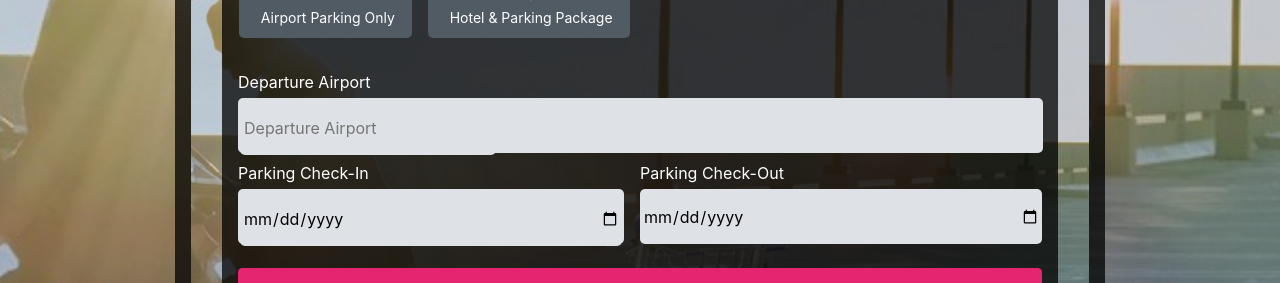
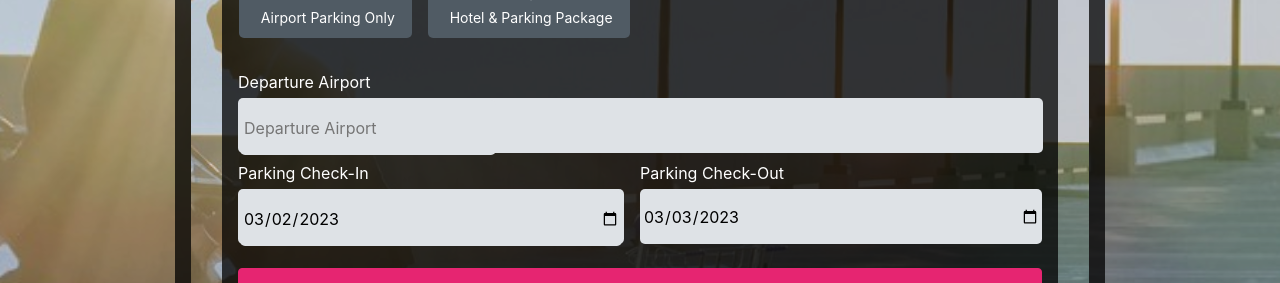
Before and after one commit to Ranjeet-K-Balobal/AIRPORT_CAR_PARKING, a React (Create React App) app in the folder frontend/: page / in a window 1280 px wide. Shown: the part 669-952 px from the top of the page. Built offline with nearby package versions, Linux system fonts and the light colour scheme.

Commit message:
Step 5: Date operations using Moment.js

```diff
--- a/frontend/src/pages/Searchform.js
+++ b/frontend/src/pages/Searchform.js
@@ -1,72 +1,97 @@
-import React,{useState} from "react";
+import React from "react";
+import {useState} from "react";
+import moment from 'moment';
+const SearchForm =()=>{
+    const today = moment().format('YYYY-MM-DD').toString();
+    const tomorrow = moment().add(1,'days').format('YYYY-MM-DD').toString();
 
-const SearchForm = () => {
-    const[departureAirport,setDepartureAirport ]= useState('');
-    const[parkingCheckIn,setParkingCheckIn ]= useState('');
-    const[parkingCheckOut,setParkingCheckOut ]= useState('');
-    const[errors,SetErrors]=useState({
+    const [departureAirport,setDepartureAirport] = useState('');
+    const [parkingCheckIn,setparkingCheckIn] = useState(today);
+    const [parkingCheckOut,setparkingCheckOut] = useState(tomorrow);
+
+    const [error,setError] = useState(
+      {
         departureAirport:false,
         parkingCheckIn:false,
         parkingCheckOut:false
+      }
+    )
 
-    })
+    const departureAirportHandler=(e)=>{
+      const {value} = e.target;
+      setDepartureAirport(value);
+      if(e.target.value)
+      {
+        setError((err)=>({...error,departureAirport:false}))
+      }
+    }
+    const parkingCheckInHandler = (e)=>{
+      const {value}  = e.target;
+      setparkingCheckIn(value);
+      if(e.target.value)
+      {
+        setError((error) => ({ ...error, parkingCheckIn: false }));
+      }
+      if (moment(value) > moment(parkingCheckOut))
+      {
+        setError((error) => ({ ...error, parkingCheckIn: true }));
+      }
+      else
+      {
+        setError((error) => ({ ...error, parkingCheckIn: false }));
+      }
+    }
+    const parkingCheckOutHandler = (e) =>{
+      const {value} = e.target;
+      setparkingCheckOut(value);
+      if(e.target.value)
+      {
+        setError((err) => ({ ...error, parkingCheckOut: false }));
+      }
+      if (moment(parkingCheckIn) > moment(value))
+      {
+        setError((err) => ({ ...error, parkingCheckOut: true }));
+      }
+      else
+      {
+        setError((err) => ({ ...error, parkingCheckOut: false }));
+      }
+    }
 
-    const onSubmitHandler = (e) => {
+    const onSubmitHandler = (e) =>{
       e.preventDefault();
-
+      if (moment(parkingCheckIn) > moment(parkingCheckOut))
+      {
+        setError((error) => ({ ...error, parkingCheckOut: true }))
+      }
+      else{
 
         if(departureAirport && parkingCheckIn && parkingCheckOut)
         {
-            alert("Form Submitted")
+          alert('Form has been submitted successfully 👍')
         }
         else{
-            SetErrors({
-                departureAirport:!departureAirport,
-                parkingCheckIn:!parkingCheckIn,
-                parkingCheckOut:!parkingCheckOut
+          setError({
+            departureAirport: !departureAirport,
+            parkingCheckIn: !parkingCheckIn,
+            parkingCheckOut: !parkingCheckOut,
           })
       }
 
-
-    }
-
-    const parkingCheckOutHandler =(e) => {
-        const {value}=e.target;
-            setParkingCheckOut(value);
-        if(e.target.value){
-            SetErrors({
-                ...errors,
-                parkingCheckOut:false
-            })
-        }
-
-    }
-    const parkingCheckInHandler =(e) => {
-        const {value}=e.target;
-            setParkingCheckIn(value);
-        if(e.target.value){
-            SetErrors({
-                ...errors,
-                parkingCheckIn:false
-            })
+      console.log('Data Entered:');
+      console.log(departureAirport);
+      console.log(parkingCheckIn);
+      console.log(parkingCheckOut);
       }
     }
-    const departureAirportHandler =(e) => {
-        const {value}=e.target;
-        if(value.length<10){
-            setDepartureAirport(value);
-        }
-        if(e.target.value){
-            SetErrors({
-                ...errors,
-                departureAirport:false
-            })
-        }
-    }
-
-    return (
-        <section id="hero"
-        style={{backgroundImage: 'url("assets/generic_landing.jpg")', minHeight: '500px'}}>
+    return(
+        <section
+              id="hero"
+              style={{
+                backgroundImage: "url('assets/generic_landing.jpg')",
+                minHeight: "500px",
+              }}
+            >
               <div className="hero-backdrop"></div>
               <div className="container position-relative">
                 <div className="hero-heading mb-4">
@@ -78,45 +103,94 @@ const SearchForm = () => {
                     <div className="tab">
                       <div className="heading">Most Convenient</div>
                       <div className="button">
-                            <div className="icon"><i className="fas fa-car"></i></div>
+                        <div className="icon">
+                          <i className="fas fa-car"></i>
+                        </div>
                         Airport Parking Only
                       </div>
                     </div>
                     <div className="tab">
                       <div className="heading">Best Value</div>
                       <div className="button">
-                            <div className="icon"><i className="fas fa-bed"></i> + <i
-                                    className="fas fa-car"></i></div>
+                        <div className="icon">
+                          <i className="fas fa-bed"></i> +{" "}
+                          <i className="fas fa-car"></i>
+                        </div>
                         Hotel &amp; Parking Package
                       </div>
                     </div>
                   </div>
-                <form action="/results.html" method="post" >
-                    <div className="options row m-0"><label className="col-12 col-xl-3 p-0 mr-xl-3 mb-2">
+                  <form
+                    action="/results.html"
+                    method="post"
+                    autocomplete="off"
+                    novalidate=""
+                  >
+                    <div className="options row m-0">
+                      <label className="col-12 col-xl-3 p-0 mr-xl-3 mb-2">
                         <div className="heading mb-1">Departure Airport</div>
                         <div className="placeholder placeholder-airport">
-                                <input type="text" placeholder="Departure Airport"
+                          <input
+                            type="text"
+                            placeholder="Departure Airport"
+                            className="placeholder placeholder-airport"
                             onChange={departureAirportHandler}
-                                value={departureAirport} className="placeholder placeholder-airport"/>
-                            {(errors && errors.departureAirport)? <h2>Invaild Departure Airport</h2>:null}
-                            </div> <i
-                                className="fas fa-map-marker-alt input-icon"></i>
+                            value = {departureAirport}
+                          />
+                          {(error.departureAirport)?
+                          <div className="error">
+                            <h2>Invalid Departure Airport</h2>
+                          </div>
+
+                          :null}
+                        </div>{" "}
+                        <i className="fas fa-map-marker-alt input-icon"></i>
                       </label>
-                        <div className="col p-0 row m-0 mb-2 dates"><label
-                                className="col-sm-6 p-0 pr-sm-3 date_input">
+                      <div className="col p-0 row m-0 mb-2 dates">
+                        <label className="col-sm-6 p-0 pr-sm-3 date_input">
                           <div className="heading mb-1">Parking Check-In</div>
                           <div className="placeholder">
-                                    <input name="checkin" type="date" placeholder="Parking Check-Out" onChange={parkingCheckInHandler} value={parkingCheckIn} className="placeholder placeholder-airport" style={{width:"100%"}}/>
-                                {(errors && errors.parkingCheckIn)? <h2>Invaild Parking Check-In</h2>:null}
+                            <input
+                              name="checkin"
+                              type="date"
+                              placeholder="Parking Check-Out"
+                              className="placeholder placeholder-airport"
+                              style={{ width: "100%" }}
+                              value = {parkingCheckIn}
+                              onChange={parkingCheckInHandler}
+                            />
+                            {(error && error.parkingCheckIn)?
+                          <h3>Invalid Parking Check-In</h3>
+                          :null}
                           </div>
-                            </label> <label className="col-sm-6 p-0 pl-sm-0 date_input">
+                        </label>{" "}
+                        <label className="col-sm-6 p-0 pl-sm-0 date_input">
                           <div className="heading mb-1">Parking Check-Out</div>
-                                    <input name="Check-Out" type="date" placeholder="Parking Check-Out" onChange={parkingCheckOutHandler} value={parkingCheckOut} className="placeholder placeholder-airport" style={{width:"100%"}}/>
-                                {(errors && errors.parkingCheckOut)? <h2>Invaild Parking Check-Out</h2>:null}
-                            </label></div>
+                          <input
+                            name="Check-Out"
+                            type="date"
+                            placeholder="Parking Check-Out"
+                            className="placeholder placeholder-airport"
+                            style={{ width: "100%" }}
+                            value={parkingCheckOut}
+                            onChange={parkingCheckOutHandler}
+                          />
+                          {(error && error.parkingCheckOut)?
+                          <h3>Invalid Parking Check-Out</h3>
+                          :null}
+                        </label>
+                      </div>
                       <div className="col-12 col-xl-2 p-0 pl-xl-3 my-3 my-xl-0">
-                            <div className="d-none d-xl-block heading mb-1 invisible">Submit</div>
-                            <button type="submit" onClick={onSubmitHandler} className="btn btn-secondary btn-big btn-block p-2"><span>SEARCH</span></button>
+                        <div className="d-none d-xl-block heading mb-1 invisible">
+                          Submit
+                        </div>
+                        <button
+                          type="submit"
+                          className="btn btn-secondary btn-big btn-block p-2"
+                          onClick={onSubmitHandler}
+                        >
+                          <span>SEARCH</span>
+                        </button>
                       </div>
                     </div>
                   </form>
@@ -125,4 +199,5 @@ const SearchForm = () => {
             </section>
     );
 }
+
 export default SearchForm;
```
Lines whose indentation alone changed are shown as unchanged.
